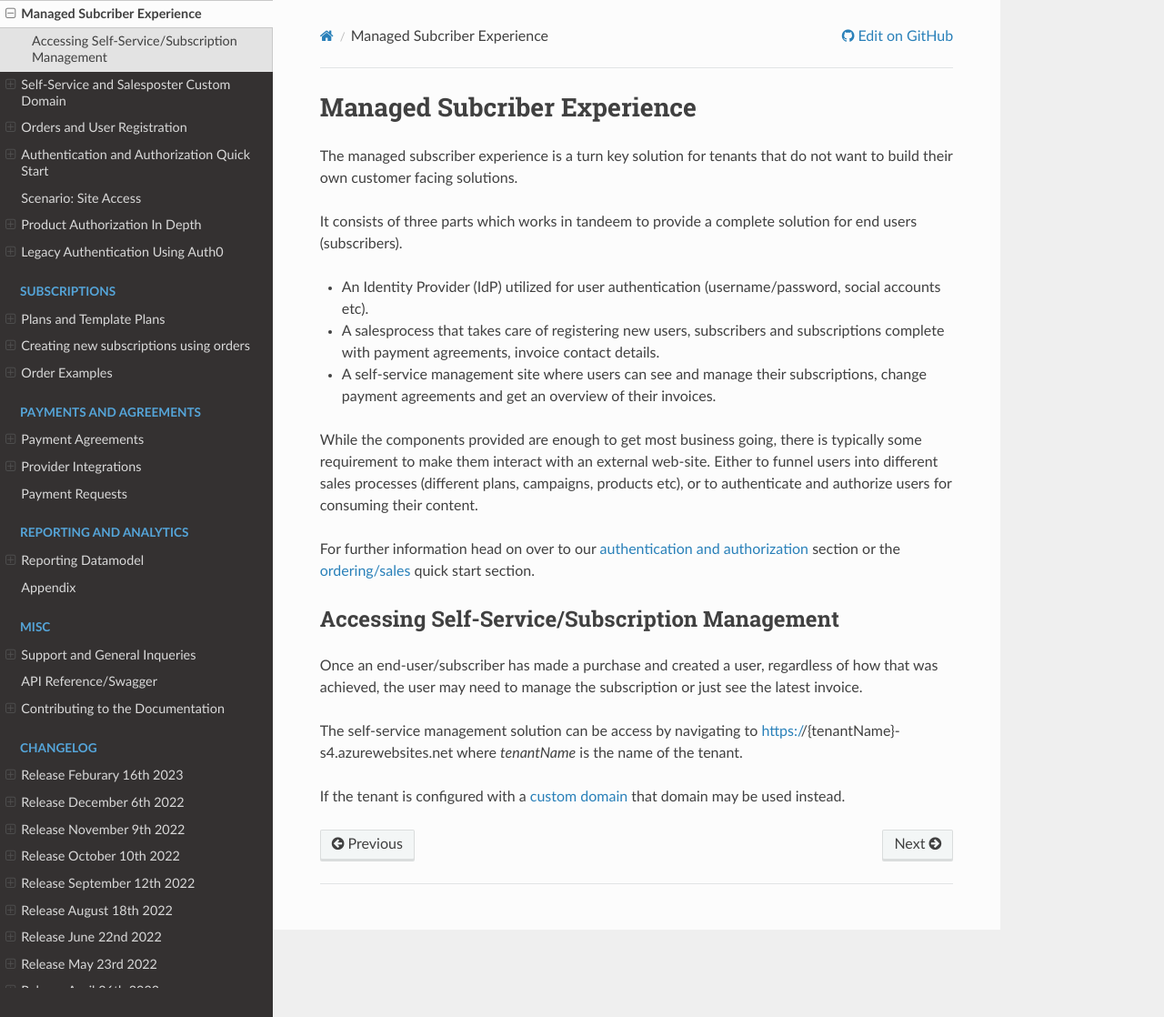
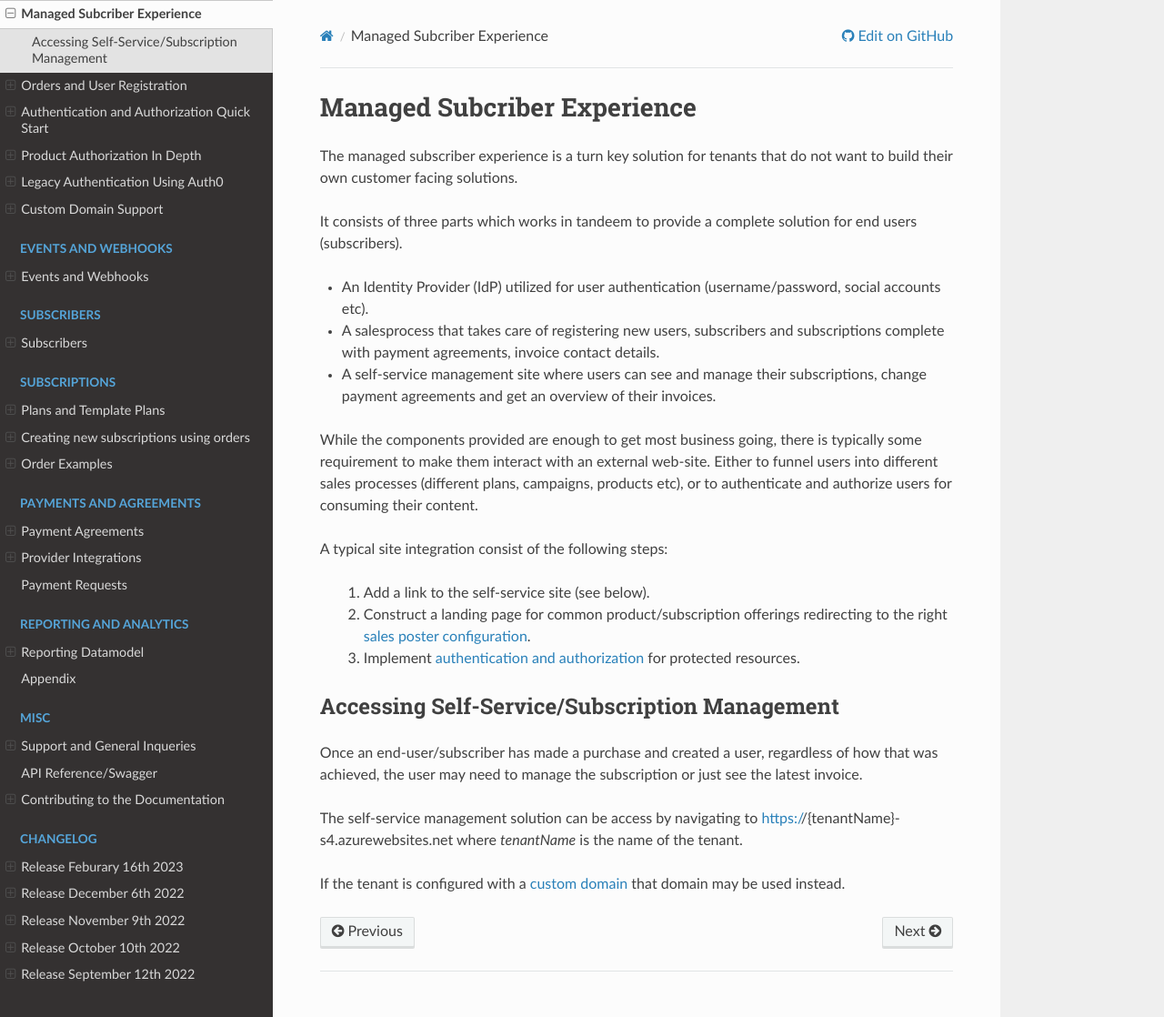
Before and after one commit to infosoftas/info-subscription-doc, a Sphinx documentation site: the page built from source/managed-experience/managed-introduction.rst, in a window 1280 px wide and 1118 px high. Shown: the whole window at 91% size. Built offline with Sphinx 7.4.7 and the Read the Docs theme 2.0.0, drawn with Linux system fonts in a browser that asks for light colours; formulas are drawn with MathJax 3.

Commit message:
More layout adjustments

```diff
--- a/source/managed-experience/managed-introduction.rst
+++ b/source/managed-experience/managed-introduction.rst
@@ -13,7 +13,11 @@ It consists of three parts which works in tandeem to provide a complete solution
 While the components provided are enough to get most business going, there is typically some requirement to make them interact with an external web-site.
 Either to funnel users into different sales processes (different plans, campaigns, products etc), or to authenticate and authorize users for consuming their content.
 
-For further information head on over to our :ref:`authentication and authorization <auth-quick-start>` section or the :ref:`ordering/sales <salesposter>` quick start section.
+A typical site integration consist of the following steps:
+
+  #. Add a link to the self-service site (see below).
+  #. Construct a landing page for common product/subscription offerings redirecting to the right :ref:`sales poster configuration<salesposter>`.
+  #. Implement :ref:`authentication and authorization <auth-quick-start>` for protected resources.
 
 Accessing Self-Service/Subscription Management
 ----------------------------------------------
--- a/source/managed-experience/selfservice/custom-domain.rst
+++ b/source/managed-experience/selfservice/custom-domain.rst
@@ -1,7 +1,7 @@
 .. _selfservice-custom-domain:
 
-Self-Service and Salesposter Custom Domain
-==========================================
+Custom Domain Support
+=====================
 
 By default all tenants utilizing the |projectName| self-service and salesposter solution will be hosted on a generic azure domain name in the form, `https://{tenantName}-s4.azurewebsites.net`.
 
```
Also changed, not shown: source/index.rst (+11 -10 lines).
